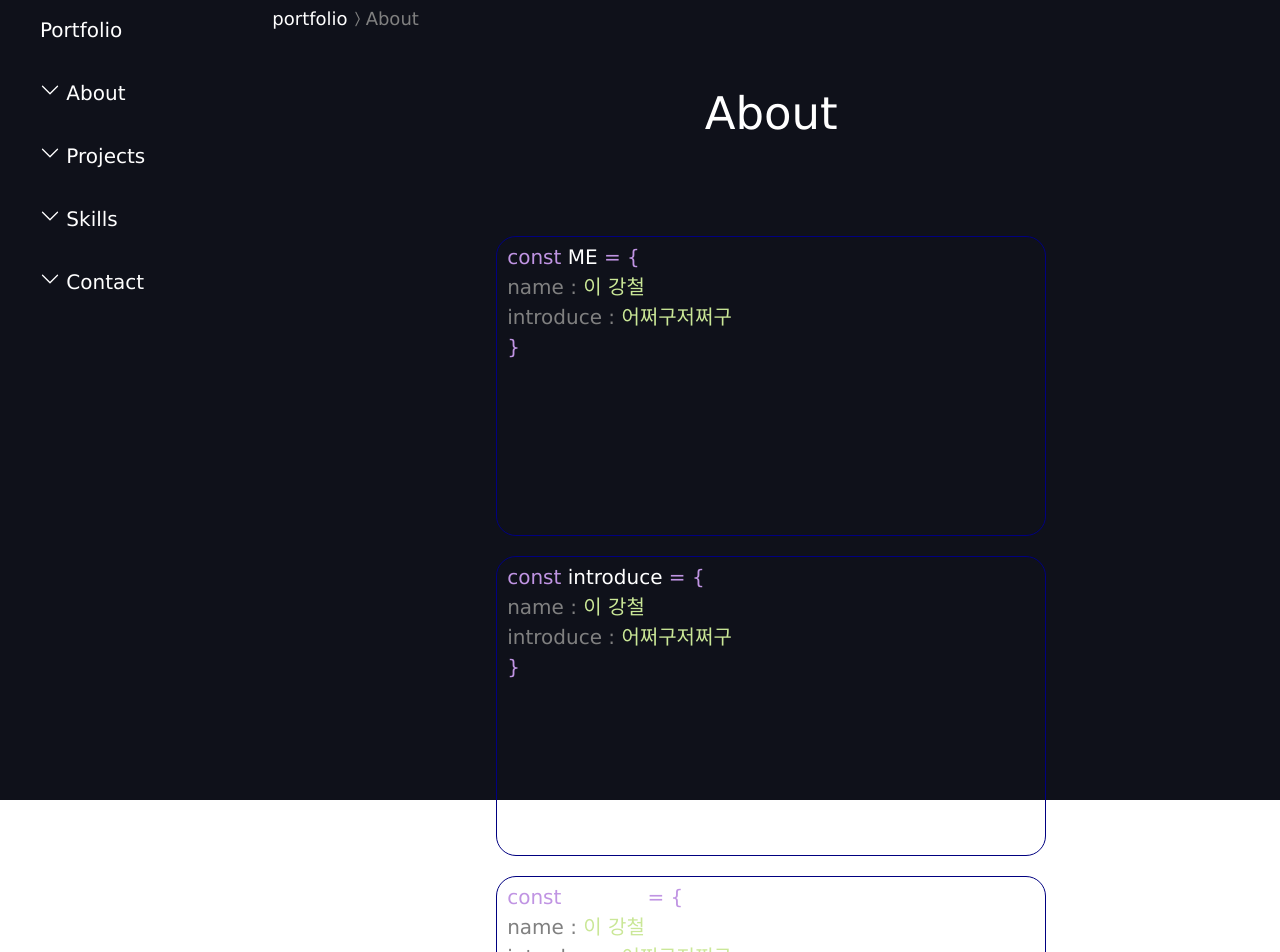
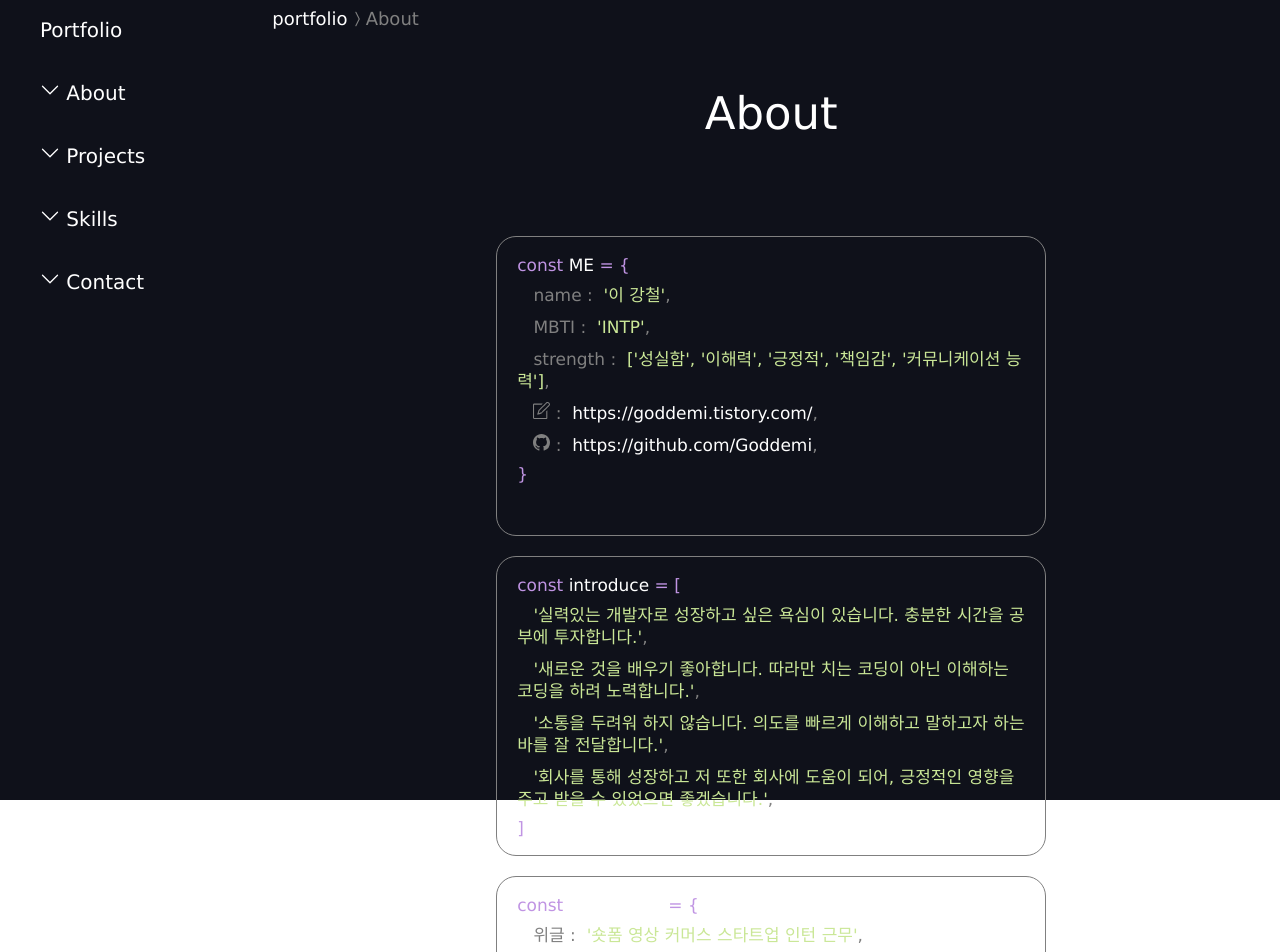
Before and after one commit to Goddemi/Portfolio, a React (Create React App) app in the folder client/: page /about in a window 1280 px wide. Shown: the top 952 px of the page. Built offline with nearby package versions, Linux system fonts and the light colour scheme.

Commit message:
Add : About page 자료구조 수정 및 레이아웃 수정

```diff
--- a/client/src/assets/AboutData.tsx
+++ b/client/src/assets/AboutData.tsx
@@ -14,22 +14,47 @@ export const AboutData = [
   {
     variable: "ME",
     content: [
-      { keyName: "name", value: "이 강철" },
-      { keyName: "introduce", value: "어쩌구저쩌구" },
+      { keyName: "name", value: "'이 강철'" },
+      { keyName: "MBTI", value: "'INTP'" },
+      {
+        keyName: "strength",
+        value: "['성실함', '이해력', '긍정적', '책임감', '커뮤니케이션 능력']",
+      },
+      { keyName: <SlNote />, value: blogLink },
+      { keyName: <BsGithub />, value: gitHubLink },
     ],
   },
   {
     variable: "introduce",
     content: [
-      { keyName: "name", value: "이 강철" },
-      { keyName: "introduce", value: "어쩌구저쩌구" },
+      {
+        value:
+          "'실력있는 개발자로 성장하고 싶은 욕심이 있습니다. 충분한 시간을 공부에 투자합니다.'",
+      },
+      {
+        value:
+          "'새로운 것을 배우기 좋아합니다. 따라만 치는 코딩이 아닌 이해하는 코딩을 하려 노력합니다.'",
+      },
+      {
+        value:
+          "'소통을 두려워 하지 않습니다. 의도를 빠르게 이해하고 말하고자 하는 바를 잘 전달합니다.'",
+      },
+      {
+        value:
+          "'회사를 통해 성장하고 저 또한 회사에 도움이 되어, 긍정적인 영향을 주고 받을 수 있었으면 좋겠습니다.'",
+      },
     ],
   },
   {
-    variable: "archive",
+    variable: "experience",
     content: [
-      { keyName: "name", value: "이 강철" },
-      { keyName: "introduce", value: "어쩌구저쩌구" },
+      { keyName: "위글", value: "'숏폼 영상 커머스 스타트업 인턴 근무'" },
+      {
+        keyName: "위코드",
+        value: "'위코드 코딩부트캠프 프론트엔드 과정 35기 수료'",
+      },
+      { keyName: "하나투어", value: "'대리점 영업관리직무'" },
+      { keyName: "숭실대학교", value: "'글로벌 통상학과 학사 졸업'" },
     ],
   },
   {
--- a/client/src/pages/about/ContentBox.tsx
+++ b/client/src/pages/about/ContentBox.tsx
@@ -2,7 +2,7 @@ import React from "react";
 import styled from "styled-components";
 
 type Content = {
-  keyName: any;
+  keyName?: any;
   value: any;
 };
 
@@ -16,17 +16,26 @@ const ContentBox: React.FC<Props> = ({ variable, content }) => {
     <Container>
       <Declare>const</Declare>
       <Variable> {variable} </Variable>
-      <Bracket>= {"{"} </Bracket>
+      <Bracket>= {variable === "introduce" ? "[" : "{"} </Bracket>
       {content.map(({ keyName, value }) => {
         return (
           <Content>
-            {" "}
-            <Key>{keyName} : </Key>
-            <Value>{value} </Value>
+            {variable !== "introduce" ? (
+              <>
+                <Key>&nbsp;&nbsp; {keyName}&nbsp;:&nbsp;</Key>
+                <Value> {value}</Value>
+                <Key>,</Key>
+              </>
+            ) : (
+              <>
+                <Value> &nbsp;&nbsp; {value}</Value>
+                <Key>,</Key>
+              </>
+            )}
           </Content>
         );
       })}
-      <Bracket>{"}"}</Bracket>
+      <Bracket>{variable === "introduce" ? "]" : "}"}</Bracket>
     </Container>
   );
 };
@@ -37,11 +46,11 @@ const Container = styled.div`
   width: 550px;
   height: 300px;
   margin: 10px 30px;
-  padding: 10px 10px;
-  border: 1px solid navy;
+  padding: 20px;
+  border: 1px solid gray;
   border-radius: ${(props) => props.theme.radius};
   span {
-    font-size: 20px;
+    font-size: 17px;
   }
 `;
 
@@ -66,5 +75,6 @@ const Key = styled.span`
 `;
 
 const Value = styled.span`
+  line-height: 22px;
   color: ${(props) => props.theme.green};
 `;
```
Also changed, not shown: client/src/pages/about/Declaration.tsx (deleted, +0 -39 lines).
